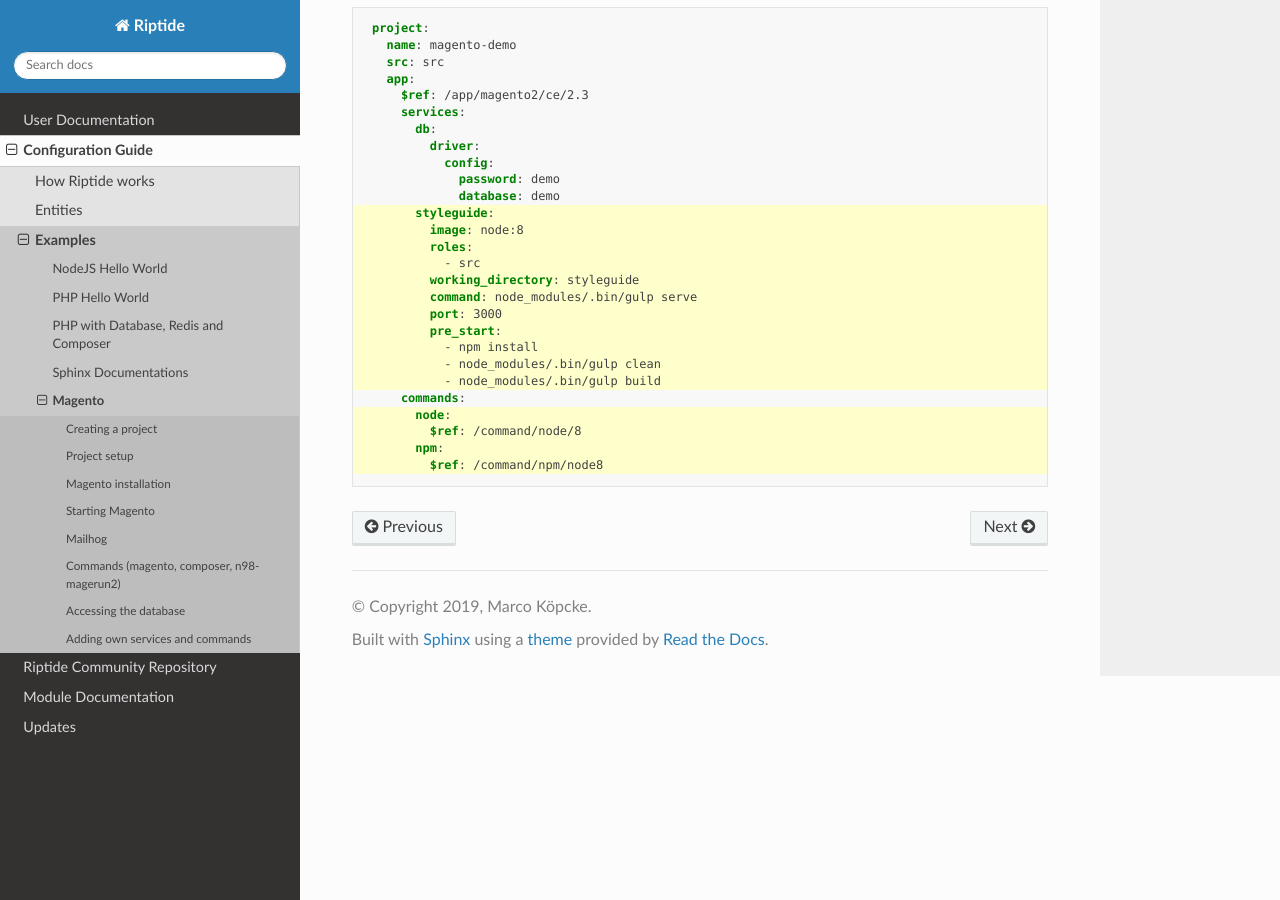
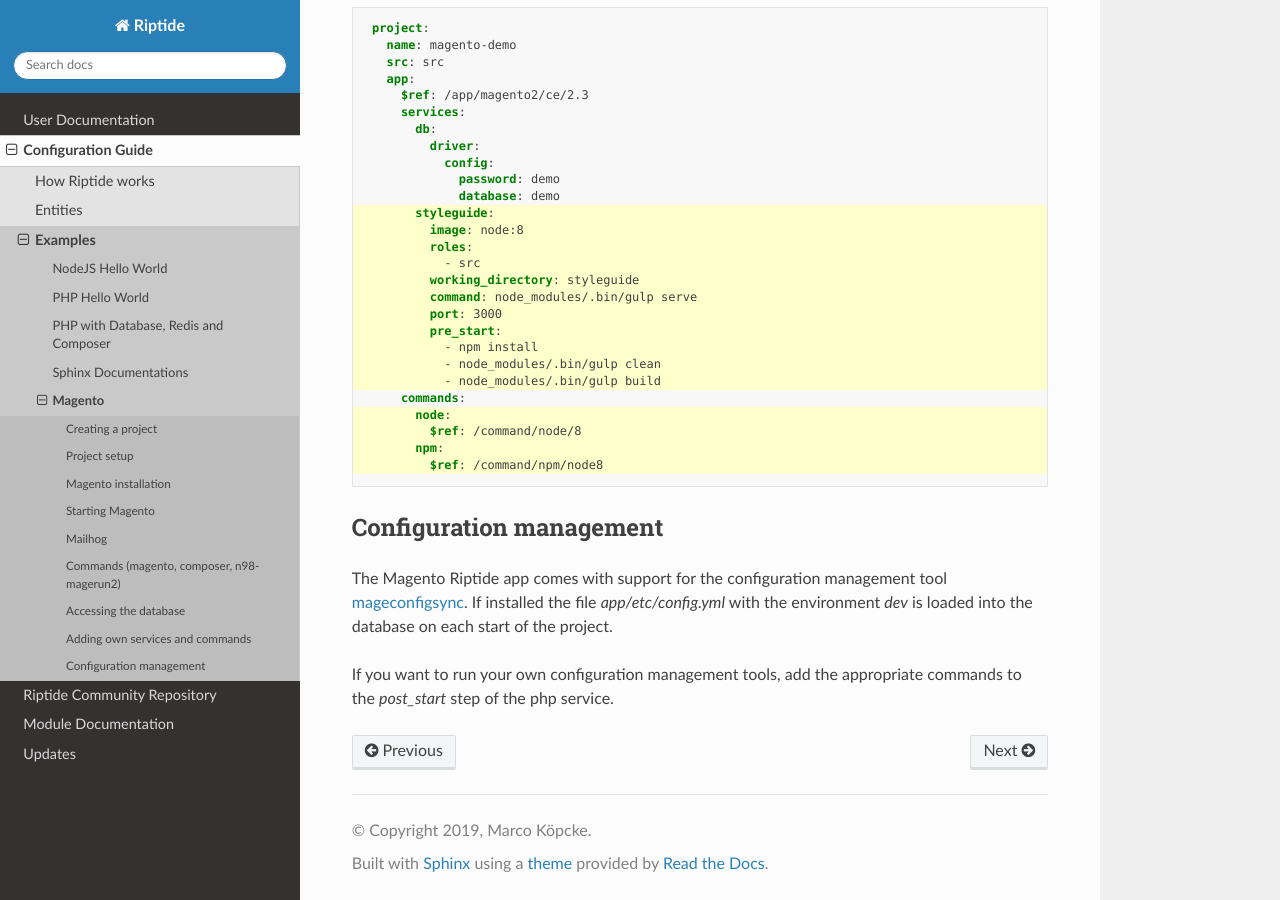
Before and after one commit to theCapypara/riptide-docs, a Sphinx documentation site: the page built from source/config_docs/using_repo/complex_apps_magento.rst, in a window 1280 px wide and 900 px high, scrolled down 4503 px. Built offline with Sphinx 7.4.7 and the Read the Docs theme 2.0.0, drawn with Linux system fonts in a browser that asks for light colours; formulas are drawn with MathJax 3.

Commit message:
Magento mageconfigsync integration

```diff
--- a/source/config_docs/using_repo/complex_apps_magento.rst
+++ b/source/config_docs/using_repo/complex_apps_magento.rst
@@ -235,3 +235,14 @@ or ``commands`` in the project file:
             $ref: /command/node/8
           npm:
             $ref: /command/npm/node8
+
+Configuration management
+~~~~~~~~~~~~~~~~~~~~~~~~
+The Magento Riptide app comes with support for the configuration management
+tool mageconfigsync_. If installed the file `app/etc/config.yml` with the
+environment `dev` is loaded into the database on each start of the project.
+
+.. _mageconfigsync: https://github.com/punkstar/mageconfigsync
+
+If you want to run your own configuration management tools, add the appropriate
+commands to the `post_start` step of the php service.
```
